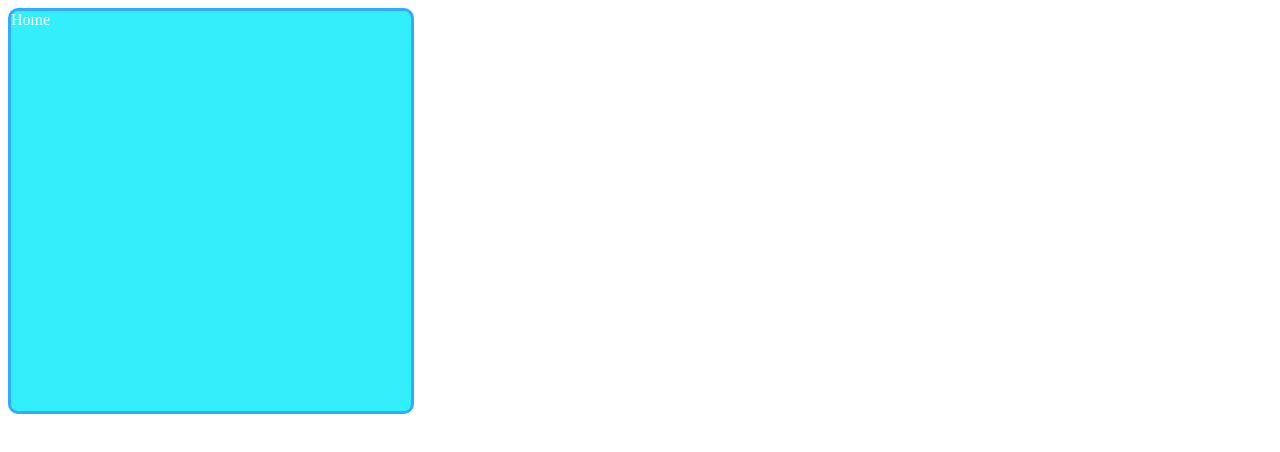
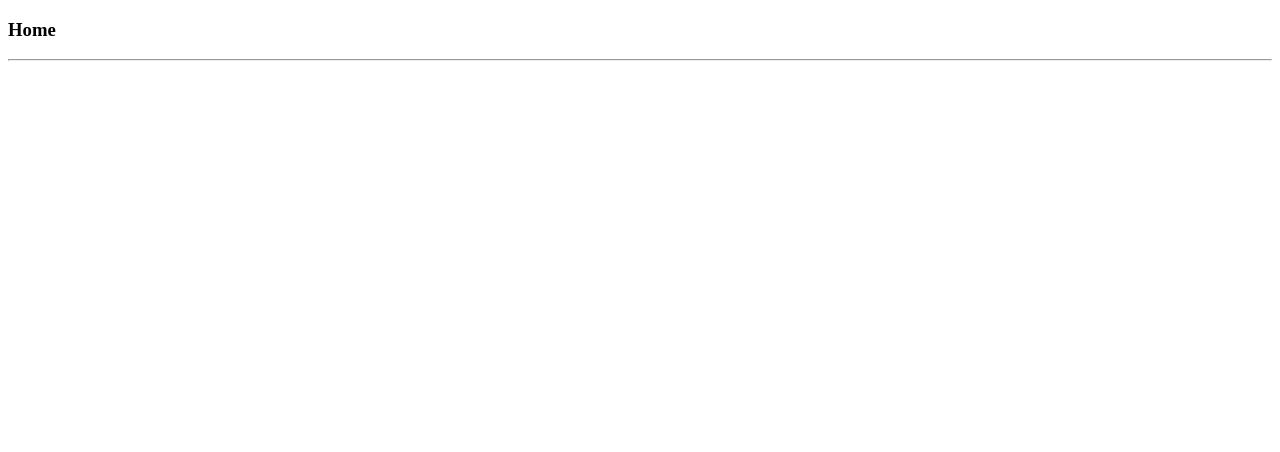
Before and after one commit to KGames441/KGames441.github.io, a plain HTML site: page index.html in a window 1280 px wide. Drawn offline with Linux system fonts and the light colour scheme.

Commit message:
Update index.html

```diff
--- a/index.html
+++ b/index.html
@@ -5,10 +5,8 @@
 	<title>Home</title>
 </head>
 <body>
-
-	<div class="teste">
-		Home
-	</div>
+	<h3>Home</h3>
+	<hr>
 
 </body>
 </html>
```
